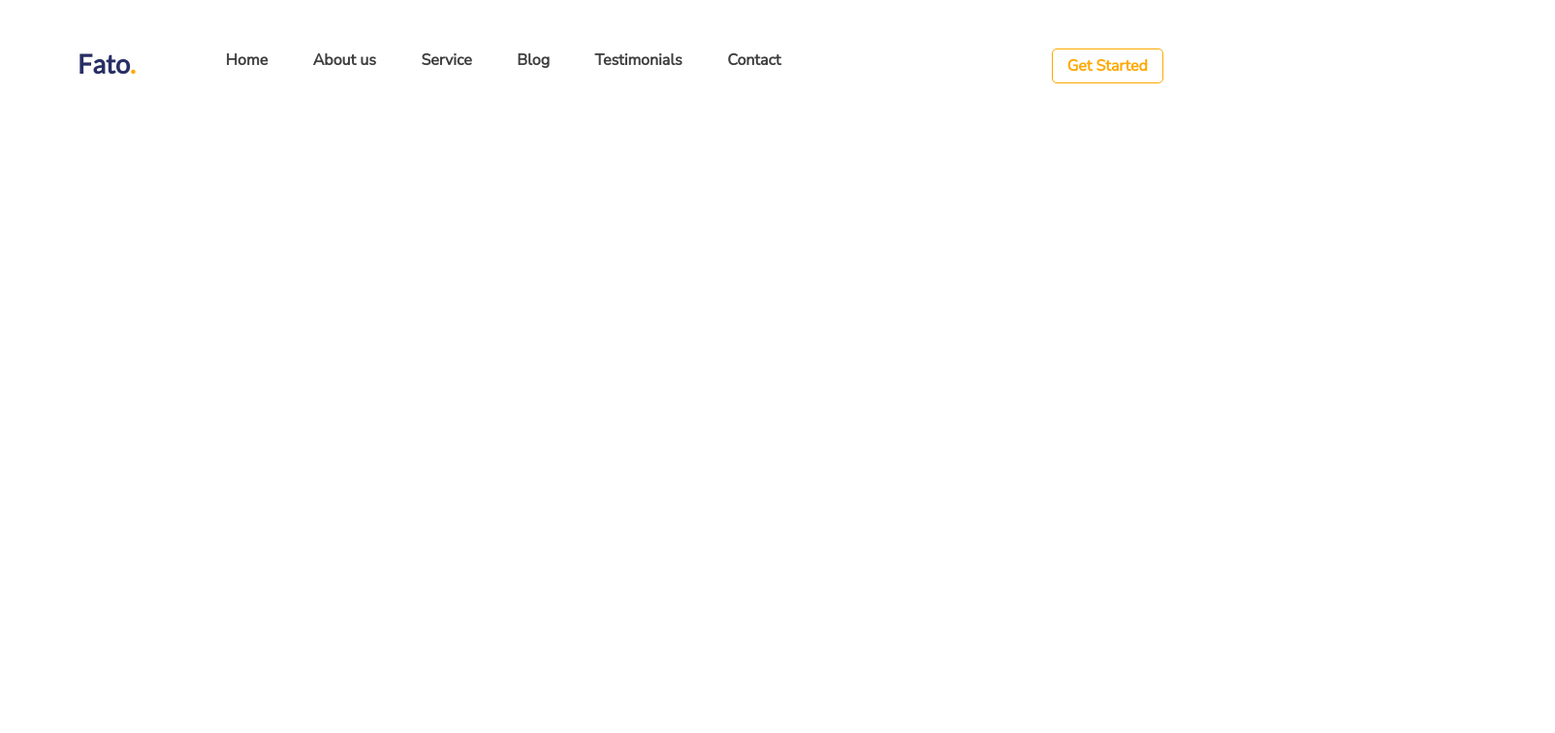
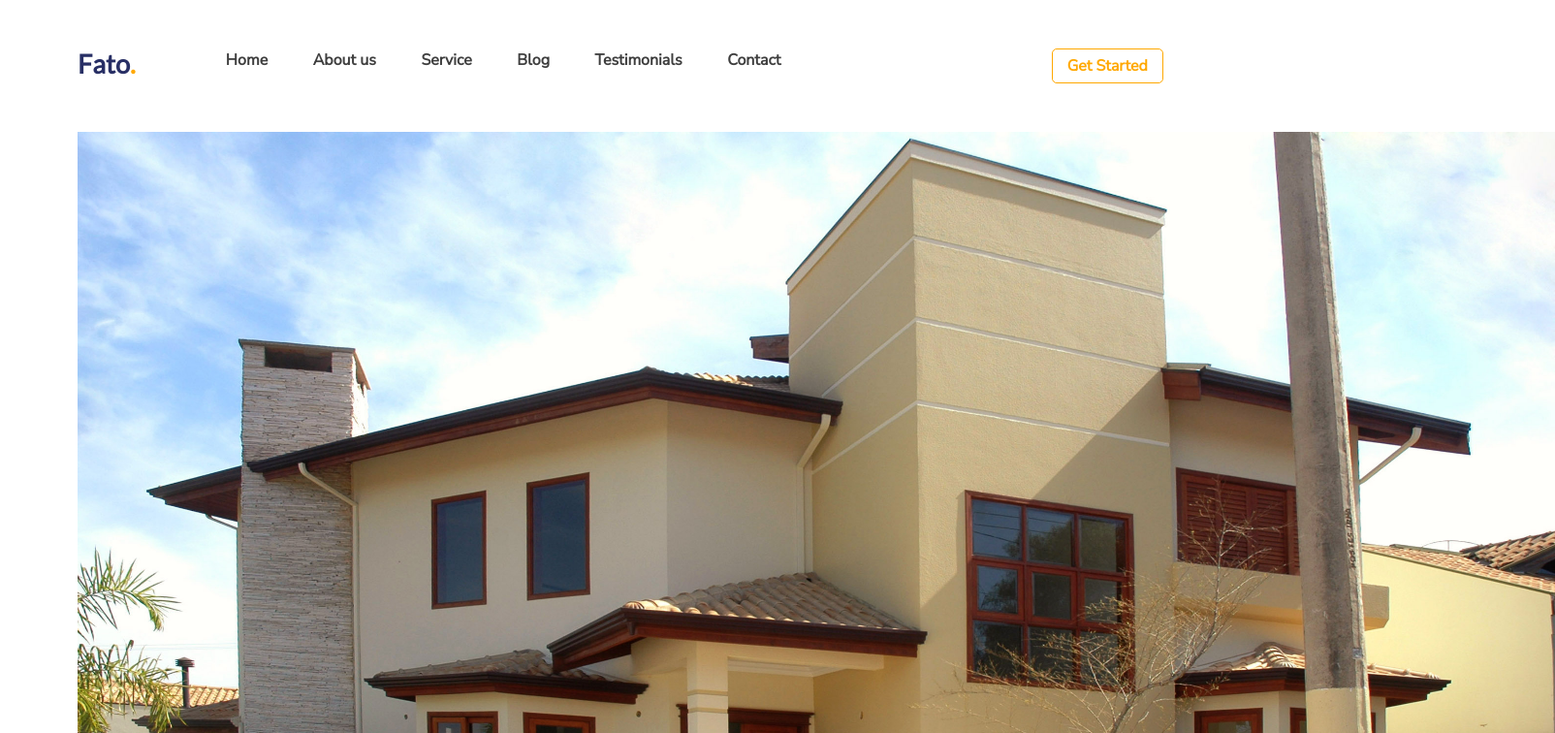
Before and after one commit to fabiojr687/real-estate, a React (Create React App) app: page / in a window 1280 px wide. Shown: the top 756 px of the page at 97% size, 1604 px wide, since content can reach past the window. Built offline with nearby package versions, Linux system fonts and the light colour scheme; a web font is replaced by a local one.

Commit message:
testing home image

```diff
--- a/src/components/Sections.jsx
+++ b/src/components/Sections.jsx
@@ -2,11 +2,13 @@ import React from 'react';
 import { Link } from 'react-router-dom';
 import './Sections.css';
 import HeaderList from './HeaderList';
+import homePic from '../images/home.jpg';
 
 const Section = () => (
     // section 1 start
     <section className="sections">
         <HeaderList />
+        <img src={homePic} alt="some text" width="1524" height="885px" />
     </section>//section 1 end
 );
 
```
Also changed, not shown: src/images/home.jpg (added).
